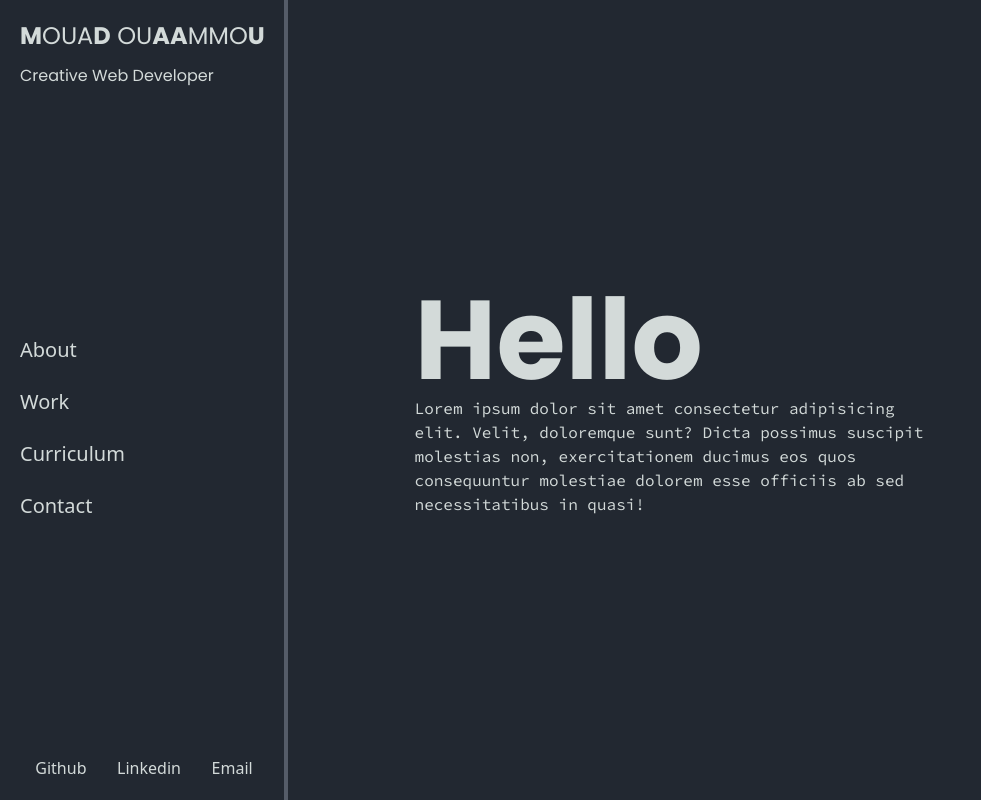
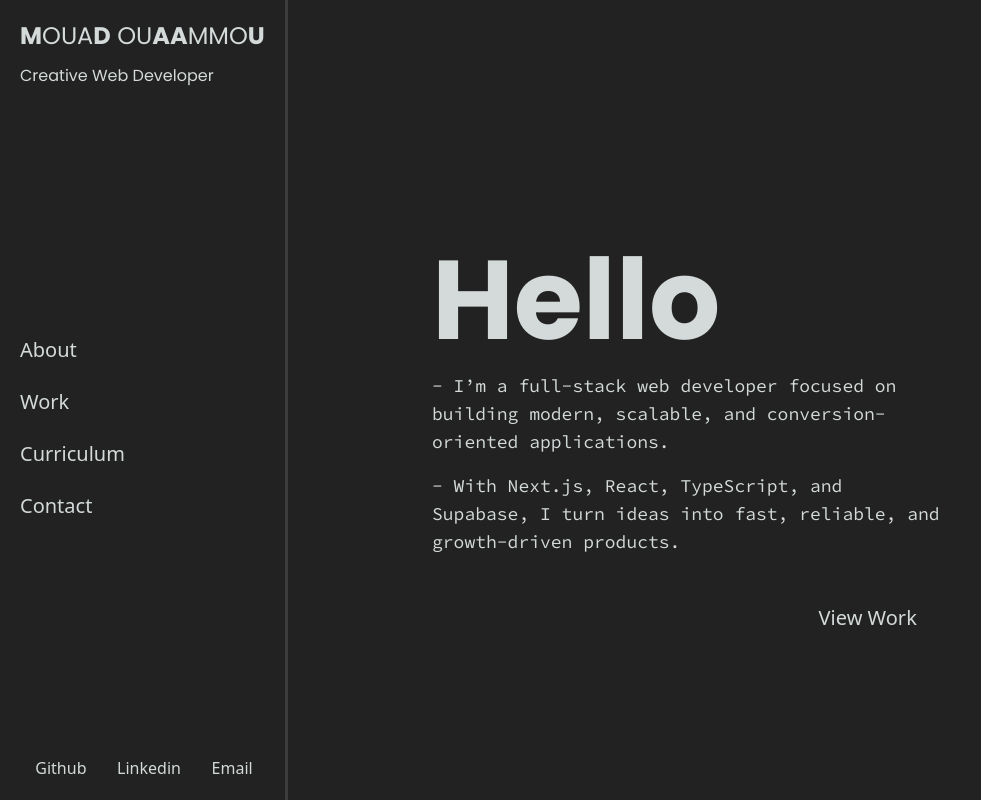
Before and after one commit to mouaammou/junior-portfolio, a Next.js app: page / in a window 1280 px wide. Shown: the whole page, without its empty margins (0-981 px from the left). Built offline with nearby package versions, Linux system fonts and the light colour scheme.

Commit message:
refactor: update sidebar and hello component layout, styles, and icons

```diff
--- a/src/app/styles/globals.css
+++ b/src/app/styles/globals.css
@@ -229,7 +229,7 @@ https://colorhunt.co/palette/222831393e46948979dfd0b8
 
 
 @theme inline {
-  --color-background: #222831;
+  --color-background: #222222;
   --color-foreground: #D3DAD9;
 
   --font-poppins: "Poppins", sans-serif;
@@ -258,10 +258,24 @@ p, a, input {
 
 .sidebar::after {
   content: '';
-  width: 4px;
+  width: 3px;
   height: 100%;
   position: absolute;
   top: 0;
   right: 0;
-  background: #555c68;
+  background: #3c3c3c;
 }
+
+.underline_effect::after {
+  content: '';
+  width: 0%;
+  height: 1px;
+  background-color: aliceblue;
+  position: absolute;
+  bottom: 0;
+  left: 0;
+  transition: width 300ms ease-in-out;
+}
+.underline_effect:hover::after {
+  width: 100%;
+}
--- a/src/components/layout/hello.tsx
+++ b/src/components/layout/hello.tsx
@@ -1,11 +1,19 @@
 export default function Hello() {
   return (
-    <main className="flex-1 flex justify-center items-center max-w-[90%] ml-24">
-      <div className="max-w-prose p-3 md:p-10">
-        <h1 className="text-7xl md:text-big font-black">Hello</h1>
-        <p>
-          Lorem ipsum dolor sit amet consectetur adipisicing elit. Velit, doloremque sunt? Dicta possimus suscipit molestias non, exercitationem ducimus eos quos consequuntur molestiae dolorem esse officiis ab sed necessitatibus in quasi!
-        </p>
+    <main className="relative flex-1 flex justify-center items-center ml-24">
+      <div className="lg:w-[50%] p-3 md:p-10">
+        <h1 className="text-7xl md:text-big font-black mb-4">Hello</h1>
+        <div className="space-y-4">
+          <p className="text-lg w-full">
+            - I’m a full-stack web developer focused on building modern, scalable, and conversion-oriented applications.
+          </p>
+          <p className="text-lg">
+            - With Next.js, React, TypeScript, and Supabase, I turn ideas into fast, reliable, and growth-driven products.
+          </p>
+        </div>
+        <button className="underline_effect absolute right-[30%] mt-10 p-2 text-xl capitalize cursor-pointer">
+          view work
+        </button>
       </div>
     </main>
   )
--- a/src/components/layout/sidebar.tsx
+++ b/src/components/layout/sidebar.tsx
@@ -1,21 +1,20 @@
 'use client';
 
-import { ChevronLeft, ChevronRight, Home, Briefcase, FileText, Mail, Github, Linkedin, ArrowRightToLine, ArrowLeftToLine } from "lucide-react"
 import { useState } from "react"
 import { RiMenuFold4Line } from "react-icons/ri";
-import { VscChromeClose } from "react-icons/vsc";
-
-
+import { HiOutlineMailOpen } from "react-icons/hi";
+import { FiGithub } from "react-icons/fi";
+import { IoIosArrowDropleft } from "react-icons/io";
+import { SiLinkedin } from "react-icons/si";
 
 
 export default function Sidebar() {
 
   const [isOpen, setIsOpen] = useState(false);
 
-
   return (
-    <aside className={`sidebar flex flex-col justify-between fixed h-full top-0 left-0 p-5  transition-all duration-150 ease-in lg:w-72
-        ${isOpen ? "w-72 bg-gray-700/60" : "w-24"}`}
+    <aside className={`sidebar flex flex-col justify-between fixed h-full top-0 left-0 p-5 z-50 transition-all duration-150 ease-in lg:w-72
+        ${isOpen ? "w-72 bg-background/80" : "w-24"}`}
         >
       <div className="top-sidebar space-y-3">
         <h1 className="title uppercase text-2xl max-lg:hidden"><span>M</span>oua<span>d</span> Ou<span>aa</span>mmo<span>u</span></h1>
@@ -33,16 +32,16 @@ export default function Sidebar() {
       {!isOpen ?
         <button
           onClick={() => setIsOpen(true)}
-          className="absolute top-[50%] left-9 rounded-3xl cursor-pointer lg:hidden"
+          className="absolute top-[50%] left-8 rounded-3xl cursor-pointer lg:hidden"
         >
-          <RiMenuFold4Line size={24} />
+          <RiMenuFold4Line size={30} />
         </button>
         :
         <button
           onClick={() => setIsOpen(false)}
-          className="absolute top-[50%] right-1 rounded-3xl bg-gray-100 text-gray-700 p-1 cursor-pointer lg:hidden"
+          className="absolute top-[50%] right-1 rounded-3xl  p-1 cursor-pointer lg:hidden"
         >
-          <VscChromeClose size={30} />
+          <IoIosArrowDropleft size={40} />
         </button>
       }
 
@@ -50,41 +49,41 @@ export default function Sidebar() {
       <nav className="middle-sidebar">
         {isOpen &&
           <ul className="space-y-6 lg:hidden">
-            <li>About</li>
-            <li>Work</li>
-            <li>Curriculum</li>
-            <li>Contact</li>
+            <li className="underline_effect relative w-fit cursor-pointer">About</li>
+            <li className="underline_effect relative w-fit cursor-pointer">Work</li>
+            <li className="underline_effect relative w-fit cursor-pointer">Curriculum</li>
+            <li className="underline_effect relative w-fit cursor-pointer">Contact</li>
           </ul>
         }
 
         <ul className="space-y-6 text-xl max-lg:hidden">
-          <li>About</li>
-          <li>Work</li>
-          <li>Curriculum</li>
-          <li>Contact</li>
+          <li className="underline_effect relative w-fit cursor-pointer">About</li>
+          <li className="underline_effect relative w-fit cursor-pointer">Work</li>
+          <li className="underline_effect relative w-fit cursor-pointer">Curriculum</li>
+          <li className="underline_effect relative w-fit cursor-pointer">Contact</li>
         </ul>
 
       </nav>
 
       <div className="bottom-sidebar">
         <ul className="flex justify-around max-lg:hidden">
-          <li>Github</li>
-          <li>Linkedin</li>
-          <li>Email</li>
+          <li className="underline_effect relative w-fit cursor-pointer">Github</li>
+          <li className="underline_effect relative w-fit cursor-pointer">Linkedin</li>
+          <li className="underline_effect relative w-fit cursor-pointer">Email</li>
         </ul>
         {isOpen ?
           <ul className="flex justify-around lg:hidden text-sm">
-            <li>Github</li>
-            <li>Linkedin</li>
-            <li>Email</li>
+            <li className="underline_effect relative w-fit cursor-pointer">Github</li>
+            <li className="underline_effect relative w-fit cursor-pointer">Linkedin</li>
+            <li className="underline_effect relative w-fit cursor-pointer">Email</li>
           </ul>
 
           :
 
           <ul className="flex justify-around items-center gap-5 flex-col lg:hidden">
-            <li><Github size={18}/></li>
-            <li><Linkedin size={18}/></li>
-            <li><Mail size={18}/></li>
+            <li><FiGithub size={18}/></li>
+            <li><SiLinkedin size={18}/></li>
+            <li><HiOutlineMailOpen size={18}/></li>
           </ul>
         }
 
```
